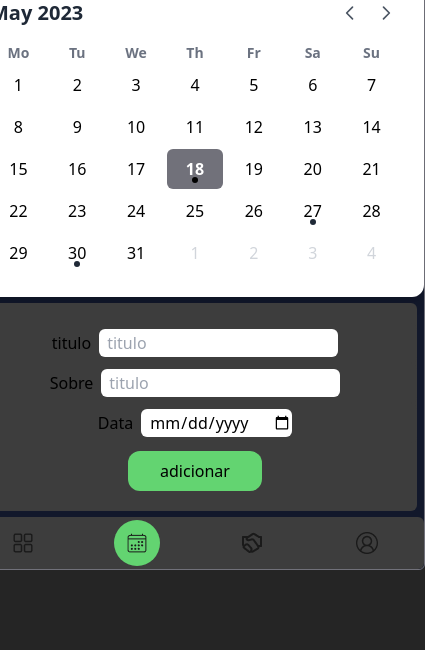
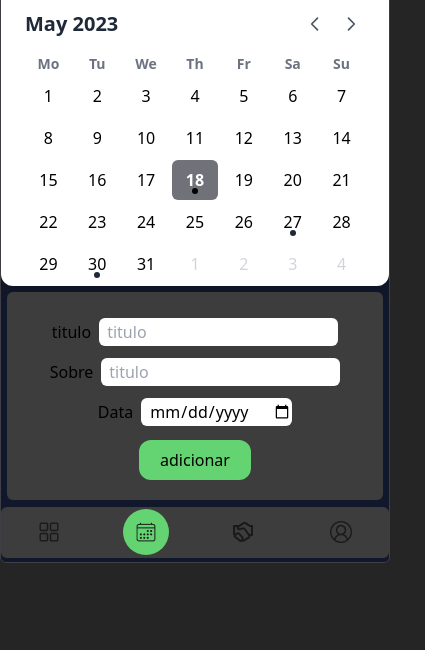
Before and after one commit to VictorMtsx/Fintech, a plain HTML site: page index.html in a window 390 px wide. Shown: the part 194-844 px from the top of the page, 425 px wide, since content can reach past the window. Drawn offline with nearby package versions, Linux system fonts and the light colour scheme.

Commit message:
corrigindo a responsividade

```diff
--- a/index.html
+++ b/index.html
@@ -10,14 +10,14 @@
 
 <body class="bg-[#252525] text-black w-screen h-screen flex flex-col justify-center items-center">
     <div
-        class="bg-[#12182B] flex flex-col justify-around items-center border border-zinc-500 w-[460px] h-auto rounded-md">
+        class="bg-[#12182B] flex flex-col justify-around items-center border border-zinc-700 w-full py-1 max-w-[430px] h-auto rounded-md">
         <header class="w-full h-16 flex justify-center items-center mt-4">
             <section class="pb-2">
                 <img src="assets/mtsx-logo.png" alt="">
             </section>
         </header>
         <main class="w-full h-full flex flex-col justify-between items-center">
-            <section class="max-w-[460px] h-[30 0px]  mt-2 w-full bg-white p-6 rounded-xl shadow-lg">
+            <section class="max-w-[400px] h-[300px]  mt-2 w-full bg-white p-6 rounded-xl shadow-lg">
                 <div class=" flex items-center justify-between mb-4">
                     <h2 class="text-xl font-bold text-gray-800">May 2023</h2>
                     <div class="flex space-x-2">
@@ -145,7 +145,7 @@
                 </div>
 
             </section>
-            <section class="w-full max-w-[460px] h-full flex flex-col justify-center items-center">
+            <section class="w-full max-w-[410px] h-full flex flex-col justify-center items-center">
                 <div class="w-[97%] h-52 flex flex-col justify-center items-center bg-[#3d3d3d] rounded-md gap-2">
                     <div class="h-auto w-full flex flex-col justify-center items">
                         <div
@@ -170,7 +170,7 @@
                 </div>
             </section>
         </main>
-        <footer class="h-16 w-full max-w-[460px] rounded-md bg-[#3d3d3d] flex justify-around items-center">
+        <footer class="h-16 w-full max-w-[410px] rounded-md bg-[#3d3d3d] flex justify-around items-center">
             <div class="hover:bg-[#63D471] p-3 rounded-full shadow-2xs"><img src="./assets/radix-icons_dashboard.png"
                     alt=""></div>
             <div class="bg-[#63D471] p-3 rounded-full shadow-2xs"><img src="./assets/famicons_calendar.png" alt="">
```
